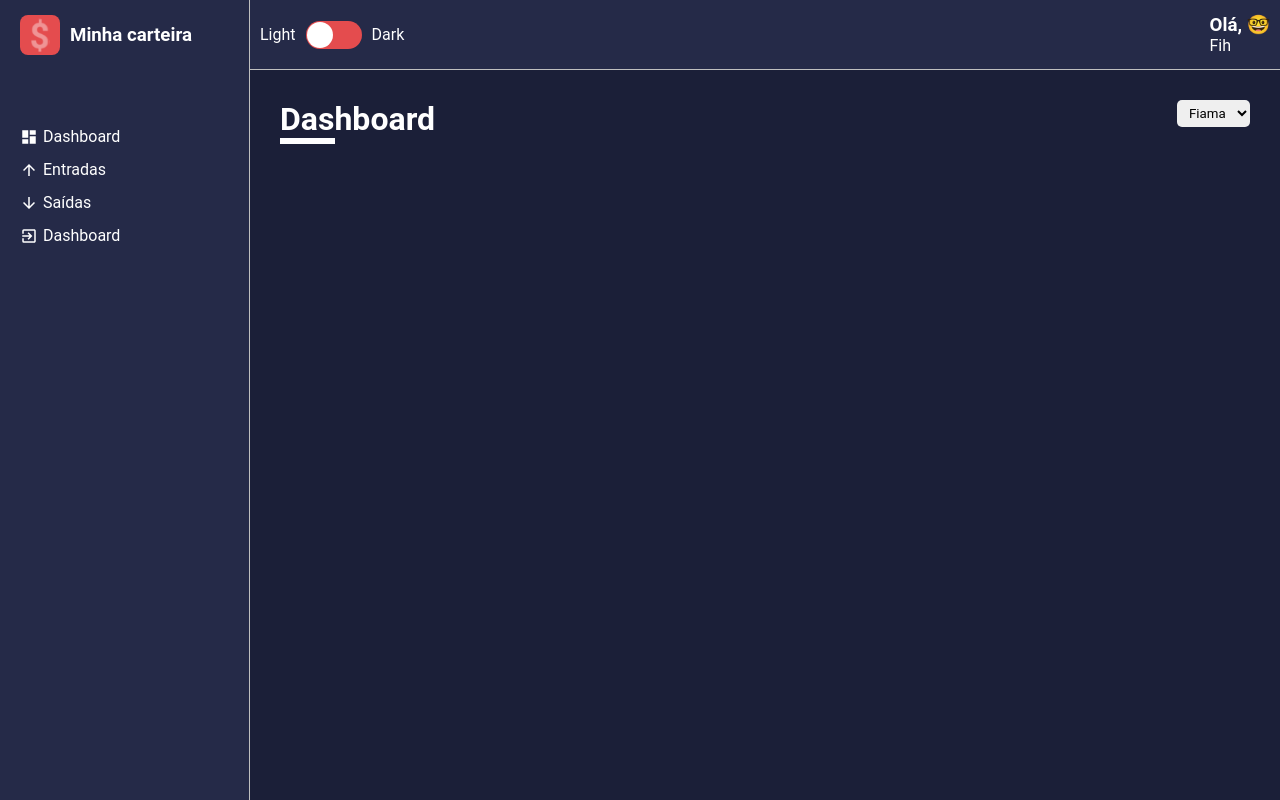
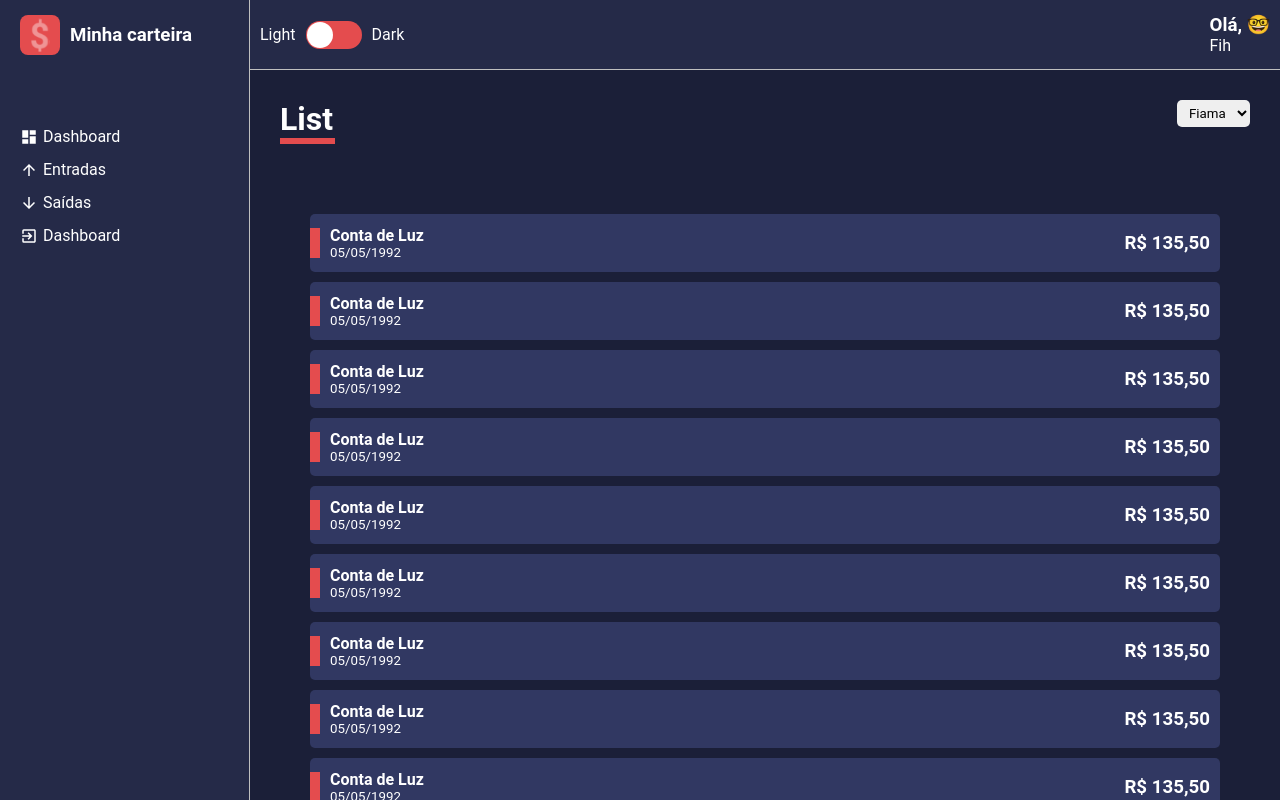
Before and after one commit to FihCapua/my-dashboard, a React (Create React App) app: page / in a window 1280 px wide. Shown: the top 800 px of the page. Built offline with nearby package versions, Linux system fonts and the light colour scheme.

Commit message:
feat: create list component for history finance cards

```diff
--- a/src/App.tsx
+++ b/src/App.tsx
@@ -1,6 +1,7 @@
 import { ThemeProvider } from "styled-components"
 import { Layout } from "./components/Layout"
-import { Dashboard } from "./pages/Dashboard"
+// import { Dashboard } from "./pages/Dashboard"
+import { List } from "./pages/List"
 import GlobalStyles from "./styles/GlobalStyles"
 import dark from "./styles/themes/dark"
 
@@ -9,7 +10,8 @@
         <ThemeProvider theme={dark}>
             <GlobalStyles />
             <Layout>
-                <Dashboard />
+                {/* <Dashboard /> */}
+                <List />
             </Layout>
         </ThemeProvider>
     )
--- /dev/null
+++ b/src/components/HistoryFInanceCard/index.tsx
@@ -0,0 +1,30 @@
+import { Container, Tag } from "./style"
+
+interface IHistoryFinanceCardProps {
+    cardColor: string;
+    tagColor: string;
+    title: string;
+    subtitle: string;
+    amount: string;
+}
+
+export const HistoryFinanceCard: React.FC<IHistoryFinanceCardProps> = ({
+    cardColor,
+    tagColor,
+    title,
+    subtitle,
+    amount
+}) => {
+    return(
+        <Container color={cardColor}>
+            <Tag color={tagColor} />
+
+            <div>
+                <h4>{title}</h4>
+                <small>{subtitle}</small>
+            </div>
+
+            <h3>{amount}</h3>
+        </Container>
+    )
+}
--- /dev/null
+++ b/src/components/HistoryFInanceCard/style.ts
@@ -0,0 +1,47 @@
+import styled from 'styled-components';
+
+interface IContainerProps {
+    color: string
+}
+
+interface ITagProps {
+    color: string;
+}
+
+export const Container = styled.li<IContainerProps>`
+    list-style: none;
+    background-color: ${props => props.color};
+    border-radius: 5px;
+
+    margin: 10px 0;
+    padding: 12px 10px;
+
+    display: flex;
+    justify-content: space-between;
+    align-items: center;
+
+    cursor: pointer;
+    transition: all .3s;
+    position: relative;
+
+    &:hover {
+        opacity: .7;
+        transform: translateX(10px);
+    }
+
+    > div {
+        display: flex;
+        flex-direction: column;
+        justify-content: space-between;
+
+        padding-left: 10px;
+    }
+`
+
+export const Tag = styled.div<ITagProps>`
+    position: absolute;
+    left: 0;
+    width: 10px;
+    height: 30px;
+    background-color: ${props => props.color};
+`
--- a/src/pages/List/index.tsx
+++ b/src/pages/List/index.tsx
@@ -1,5 +1,92 @@
+import { Content } from "../../components/Content";
+import { ContentHeader } from "../../components/ContentHeader";
+import { HistoryFinanceCard } from "../../components/HistoryFInanceCard";
+import { SelectInput } from "../../components/SelectInput";
+import { Container } from "./style";
+
 export const List: React.FC = () => {
-    return(
-        <h1>Hello List!</h1>
-    )
-}
+  const options = [
+    { value: "Fiama", label: "Fiama" },
+    { value: "Teste", label: "Teste" },
+  ];
+
+  return (
+    <Container>
+      <ContentHeader title="List" lineColor="#E44C4E">
+        <SelectInput options={options} />
+      </ContentHeader>
+      <Content>
+        <HistoryFinanceCard
+          cardColor="#313862"
+          tagColor="#E44C4E"
+          title="Conta de Luz"
+          subtitle="05/05/1992"
+          amount={(135.5).toLocaleString('pt-br',{style: 'currency', currency: 'BRL'})}
+        />
+        <HistoryFinanceCard
+          cardColor="#313862"
+          tagColor="#E44C4E"
+          title="Conta de Luz"
+          subtitle="05/05/1992"
+          amount={(135.5).toLocaleString('pt-br',{style: 'currency', currency: 'BRL'})}
+        />
+        <HistoryFinanceCard
+          cardColor="#313862"
+          tagColor="#E44C4E"
+          title="Conta de Luz"
+          subtitle="05/05/1992"
+          amount={(135.5).toLocaleString('pt-br',{style: 'currency', currency: 'BRL'})}
+        />
+        <HistoryFinanceCard
+          cardColor="#313862"
+          tagColor="#E44C4E"
+          title="Conta de Luz"
+          subtitle="05/05/1992"
+          amount={(135.5).toLocaleString('pt-br',{style: 'currency', currency: 'BRL'})}
+        />
+        <HistoryFinanceCard
+          cardColor="#313862"
+          tagColor="#E44C4E"
+          title="Conta de Luz"
+          subtitle="05/05/1992"
+          amount={(135.5).toLocaleString('pt-br',{style: 'currency', currency: 'BRL'})}
+        />
+        <HistoryFinanceCard
+          cardColor="#313862"
+          tagColor="#E44C4E"
+          title="Conta de Luz"
+          subtitle="05/05/1992"
+          amount={(135.5).toLocaleString('pt-br',{style: 'currency', currency: 'BRL'})}
+        />
+        <HistoryFinanceCard
+          cardColor="#313862"
+          tagColor="#E44C4E"
+          title="Conta de Luz"
+          subtitle="05/05/1992"
+          amount={(135.5).toLocaleString('pt-br',{style: 'currency', currency: 'BRL'})}
+        />
+        <HistoryFinanceCard
+          cardColor="#313862"
+          tagColor="#E44C4E"
+          title="Conta de Luz"
+          subtitle="05/05/1992"
+          amount={(135.5).toLocaleString('pt-br',{style: 'currency', currency: 'BRL'})}
+        />
+        <HistoryFinanceCard
+          cardColor="#313862"
+          tagColor="#E44C4E"
+          title="Conta de Luz"
+          subtitle="05/05/1992"
+          amount={(135.5).toLocaleString('pt-br',{style: 'currency', currency: 'BRL'})}
+        />
+        <HistoryFinanceCard
+          cardColor="#313862"
+          tagColor="#E44C4E"
+          title="Conta de Luz"
+          subtitle="05/05/1992"
+          amount={(135.5).toLocaleString('pt-br',{style: 'currency', currency: 'BRL'})}
+        />
+      </Content>
+    </Container>
+  );
+};
--- /dev/null
+++ b/src/pages/List/style.ts
@@ -0,0 +1,3 @@
+import styled from "styled-components";
+
+export const Container = styled.div``;
```
